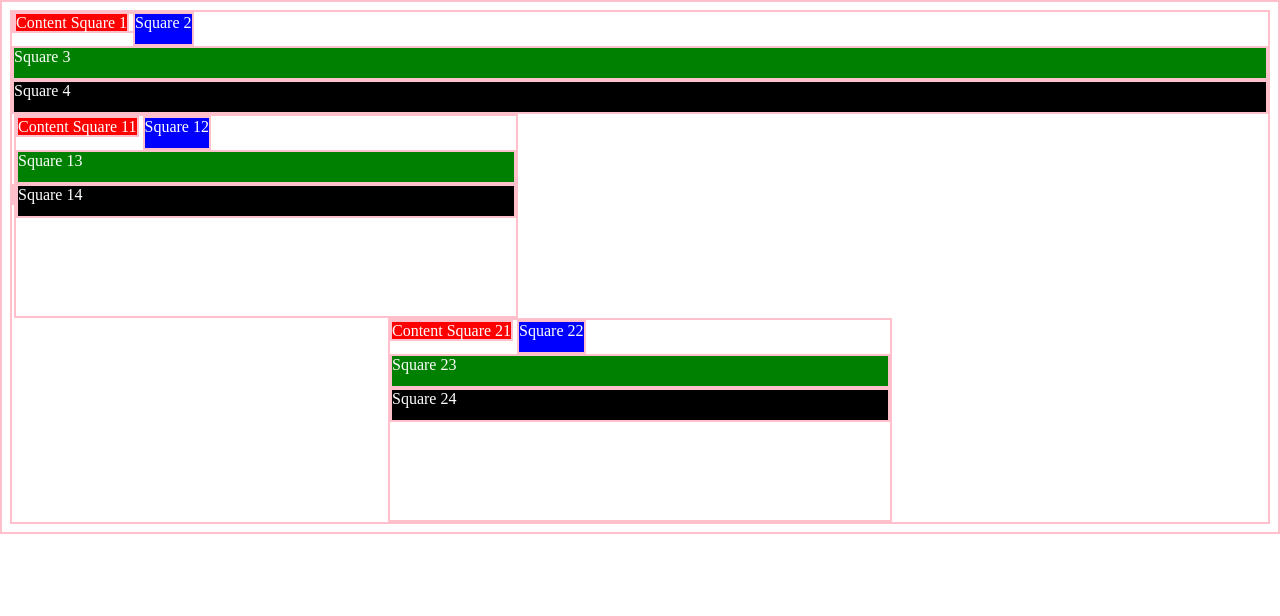
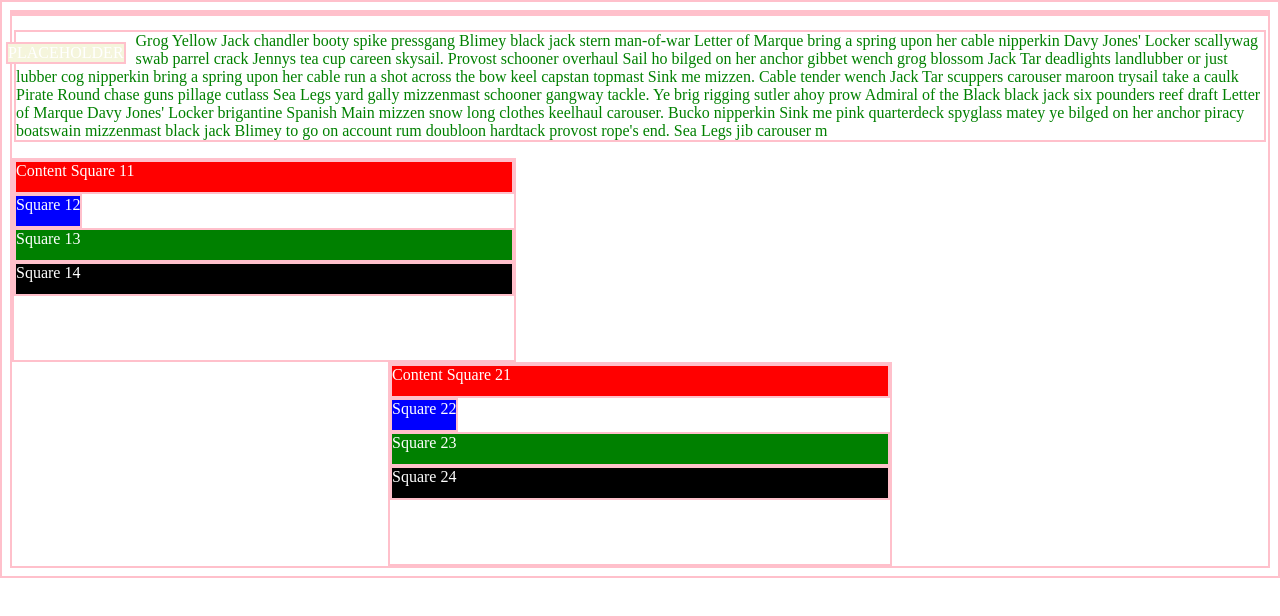
Before and after one commit to sf-wdi-gaia/css-box-model-and-positioning, a plain HTML site: page box-model-work/index.html in a window 1280 px wide. Drawn offline with Linux system fonts and the light colour scheme.

Commit message:
in-class

```diff
--- a/box-model-work/index.html
+++ b/box-model-work/index.html
@@ -4,11 +4,16 @@
         <link rel="stylesheet" type="text/css" href="main.css">
     </head>
     <body>
-        <div id="container1" class="inline">
-            <div id="square1">Content Square 1</div>
+        <div id="container1">
+<!--             <span class="left">
+            </span> -->
+            <p class="left"><span id="logo" class="right">PLACEHOLDER</span>Grog Yellow Jack chandler booty spike pressgang Blimey black jack stern man-of-war Letter of Marque bring a spring upon her cable nipperkin Davy Jones' Locker scallywag swab parrel crack Jennys tea cup careen skysail. Provost schooner overhaul Sail ho bilged on her anchor gibbet wench grog blossom Jack Tar deadlights landlubber or just lubber cog nipperkin bring a spring upon her cable run a shot across the bow keel capstan topmast Sink me mizzen. Cable tender wench Jack Tar scuppers carouser maroon trysail take a caulk Pirate Round chase guns pillage cutlass Sea Legs yard gally mizzenmast schooner gangway tackle.
+Ye brig rigging sutler ahoy prow Admiral of the Black black jack six pounders reef draft Letter of Marque Davy Jones' Locker brigantine Spanish Main mizzen snow long clothes keelhaul carouser. Bucko nipperkin Sink me pink quarterdeck spyglass matey ye bilged on her anchor piracy boatswain mizzenmast black jack Blimey to go on account rum doubloon hardtack provost rope's end. Sea Legs jib carouser m</p>
+
+<!--             <div id="square1">Content Square 1</div>
             <div id="square2">Square 2</div>
             <div id="square3">Square 3</div>
-            <div id="square4">Square 4</div>
+            <div id="square4">Square 4</div> -->
         </div>
         <div id="container2" class="inline-block">
             <div id="square11">Content Square 11</div>
--- a/box-model-work/main.css
+++ b/box-model-work/main.css
@@ -2,6 +2,10 @@
     border: 2px solid pink !important;
     color: white;
 }
+p {
+     color: green !important;
+     float: left;
+};
 #container1 {
     width: 500px;
     height: 200px;
@@ -15,7 +19,6 @@
     height: 200px;
 }
 #square1, #square11, #square21 {
-    display: inline;
     height: 30px;
     background-color: red;
 }
@@ -34,6 +37,14 @@
     height: 30px;
     background-color: black;
 }
+#logo {
+    background-color: beige;
+    float: left;
+    position: relative;
+    top: 10px;
+    right: 10px;
+    display: inline-block;
+}
 .inline{
     display: inline;
 }
@@ -43,7 +54,12 @@
 .block {
     display: block;
 }
-
+.left {
+    float: left;
+}
+.right {
+    float: right;
+}
 div {
     margin: 0 auto;
 }
```
